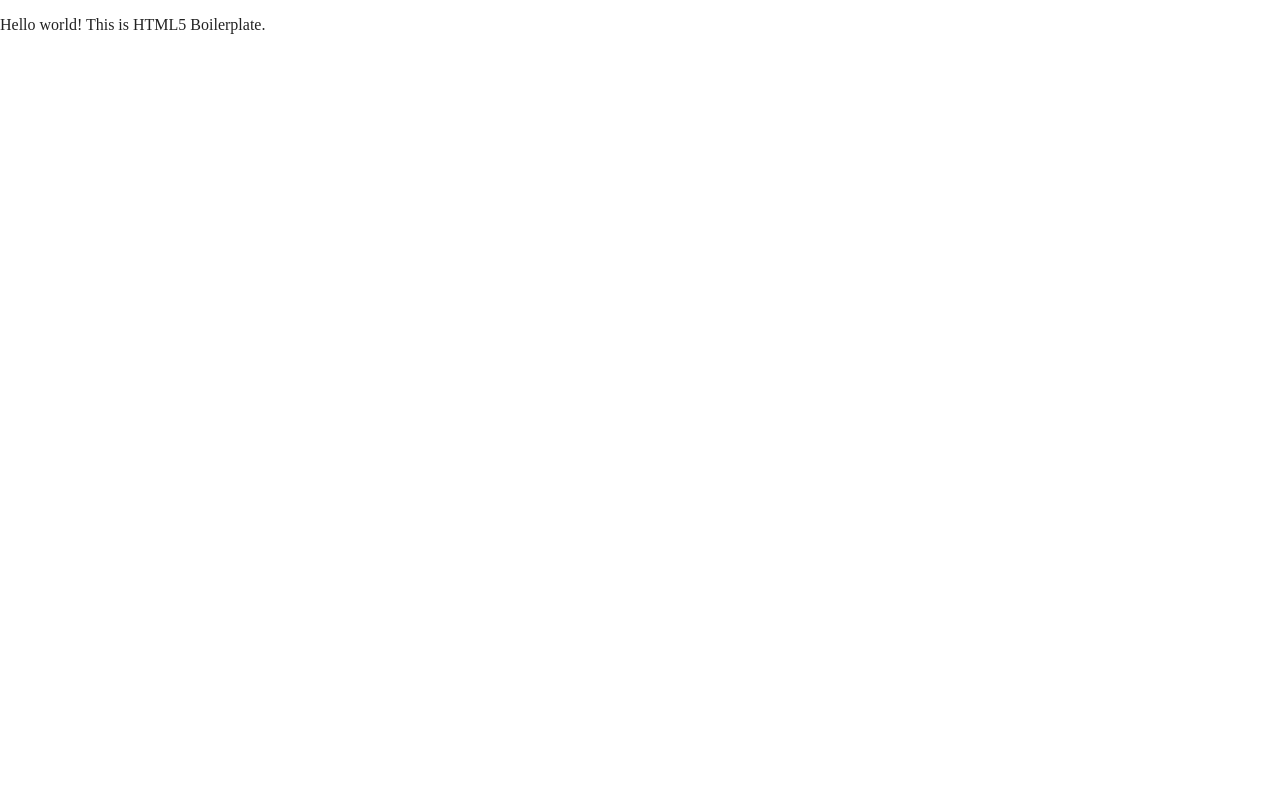
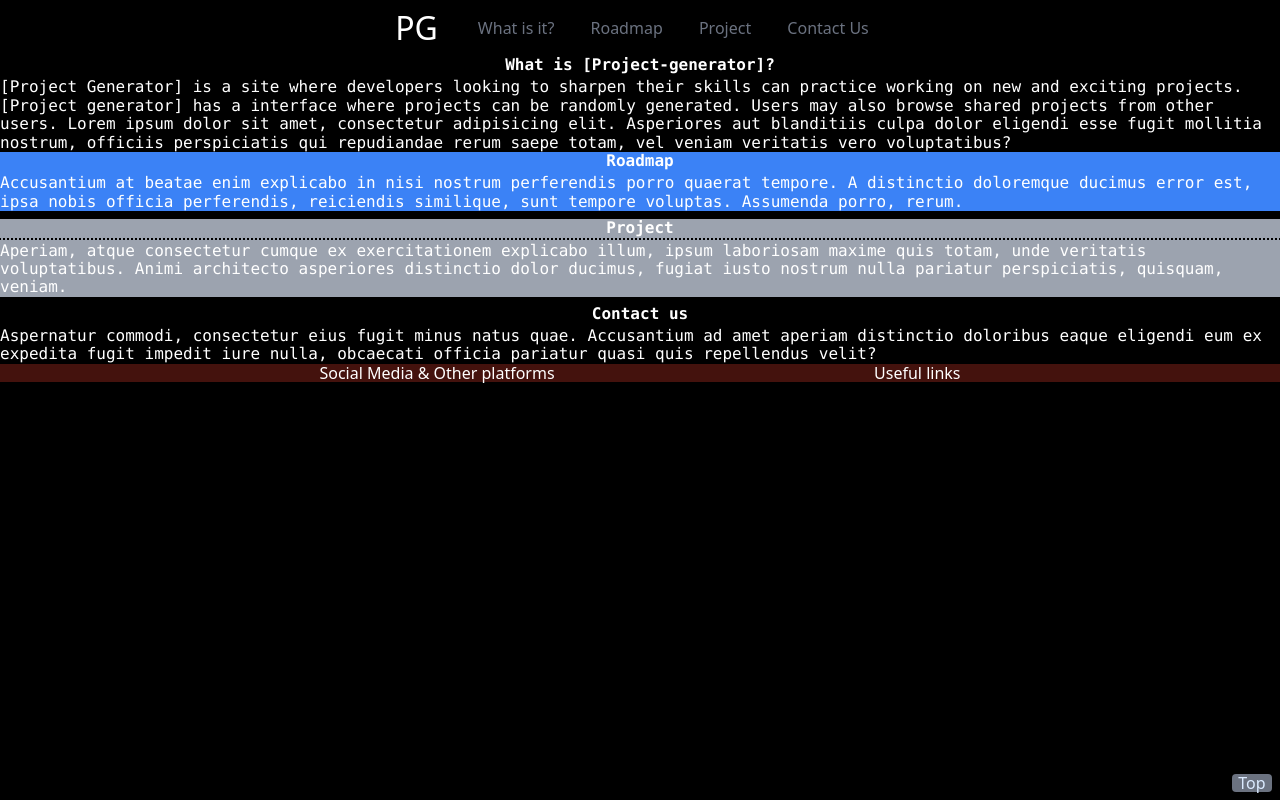
Before and after one commit to MorenoAlexander/project-generator-landing-site, a website built with Parcel: page index.html in a window 1280 px wide. Built offline with nearby package versions, Linux system fonts and the light colour scheme.

Commit message:
added tailwindcss CDN, added basic layout for main page with placeholder text.

```diff
--- /dev/null
+++ b/css/comps.scss
@@ -0,0 +1,8 @@
+
+$footer-bg-color: #f434;
+
+
+
+.footer {
+  background-color: $footer-bg-color;
+}
--- a/css/main.css
+++ b/css/main.css
@@ -1,3 +1,4 @@
+
 /*! HTML5 Boilerplate v8.0.0 | MIT License | https://html5boilerplate.com/ */
 
 /* main.css 2.1.0 | MIT License | https://github.com/h5bp/main.css#readme */
@@ -12,9 +13,11 @@
    ========================================================================== */
 
 html {
-  color: #222;
+  color: white;
   font-size: 1em;
   line-height: 1.4;
+  background-color: black;
+
 }
 
 /*
@@ -86,6 +89,8 @@ textarea {
 /* ==========================================================================
    Author's custom styles
    ========================================================================== */
+
+
 
 /* ==========================================================================
    Helper classes
--- a/index.html
+++ b/index.html
@@ -18,14 +18,94 @@
 
   <link rel="stylesheet" href="css/normalize.css">
   <link rel="stylesheet" href="css/main.css">
+  <link rel="stylesheet" href="css/comps.scss"/>
+  <link href="https://unpkg.com/tailwindcss@^2/dist/tailwind.min.css" rel="stylesheet">
+
 
   <meta name="theme-color" content="#fafafa">
 </head>
 
-<body>
+<body class="bg-blend-color">
 
   <!-- Add your site or application content here -->
-  <p>Hello world! This is HTML5 Boilerplate.</p>
+  <!-- navbar -->
+  <div class="flex navbar m-2 justify-center">
+    <nav class="relative flex items-center justify-between sm:h-10 lg:justify-start" aria-label="Global">
+      <div>
+        <a href="/"><h1>PG</h1></a>
+      </div>
+      <div class="md:block md:ml-10 md:pr-4 md:space-x-8">
+        <a href="#what-is-it" class="font-medium text-gray-500 hover:text-white">What is it?</a>
+        <a href="#roadmap" class="font-medium text-gray-500 hover:text-white">Roadmap</a>
+        <a href="#project" class="font-medium text-gray-500 hover:text-white">Project</a>
+        <a href="#contact" class="font-medium text-gray-500 hover:text-white">Contact Us</a>
+      </div>
+    </nav>
+  </div>
+
+  <div class="block container mx-auto mx-2 font-normal font-mono" >
+    <section class="" id="what-is-it">
+      <div id="section-one-title">
+        <h2 class="font-bold mb-1 text-center">What is [Project-generator]?</h2>
+      </div>
+      <p>[Project Generator] is a site where developers looking to sharpen their skills can practice working on new and exciting projects. [Project generator] has a interface where projects
+        can be randomly generated. Users may also browse shared projects from other users.
+        Lorem ipsum dolor sit amet, consectetur adipisicing elit. Asperiores aut blanditiis culpa dolor eligendi
+      esse fugit mollitia nostrum, officiis perspiciatis qui repudiandae rerum saepe totam, vel veniam veritatis vero
+      voluptatibus?</p>
+    </section>
+    <section class="block mb-2 bg-blend-color-dodge bg-gray-400 bg-blue-500" id="roadmap">
+      <div id="section-two-title">
+        <h2 class="font-bold mb-1 text-center">Roadmap</h2>
+      </div>
+      Accusantium at beatae enim explicabo in nisi nostrum perferendis porro quaerat tempore. A distinctio
+      doloremque ducimus error est, ipsa nobis officia perferendis, reiciendis similique, sunt tempore voluptas.
+      Assumenda porro, rerum.
+    </section>
+    <section class="block mb-2 bg-gray-400" id="project">
+
+      <div id="section-three-title" class="">
+        <h2 class="text-center font-bold mb-1">Project</h2>
+      </div>
+
+
+      <p class="outline-black">
+        Aperiam, atque consectetur cumque ex exercitationem explicabo illum, ipsum laboriosam maxime quis totam,
+      unde veritatis voluptatibus. Animi architecto asperiores distinctio dolor ducimus, fugiat iusto nostrum nulla
+        pariatur perspiciatis, quisquam, veniam.
+      </p>
+    </section>
+    <section id="contact" class="justify-center">
+
+      <div id="section-four-title">
+        <h2 class="font-bold mb-1 text-center">Contact us</h2>
+      </div>
+      <p>Aspernatur commodi, consectetur eius fugit minus natus quae. Accusantium ad amet aperiam distinctio
+      doloribus eaque eligendi eum ex expedita fugit impedit iure nulla, obcaecati officia pariatur quasi quis
+      repellendus velit?
+      </p>
+    </section>
+  </div>
+
+  <div class="footer flex mx-auto justify-evenly">
+    <div id="media-links" class="social-media-links">
+      Social Media & Other platforms
+    </div>
+    <div class="useful-links">
+      Useful links
+    </div>
+  </div>
+
+  <div class="relative">
+    <a href="#" id="fab-button"
+     class="bottom-0 right-0 m-2
+          fixed z-50 rounded text-center
+          bg-gray-500 shadow-2xl text-blue-100
+          hover:bg-gray-900 hover:text-blue-200
+          w-10">
+      <p class="justify-center">Top</p>
+    </a>
+  </div>
   <script src="js/vendor/modernizr-3.11.2.min.js"></script>
   <script src="js/plugins.js"></script>
   <script src="js/main.js"></script>
--- a/js/plugins.js
+++ b/js/plugins.js
@@ -1,3 +1,5 @@
+
+
 // Avoid `console` errors in browsers that lack a console.
 (function() {
   var method;
```
Also changed, not shown: package.json (+7 -3 lines), 1 other file.
